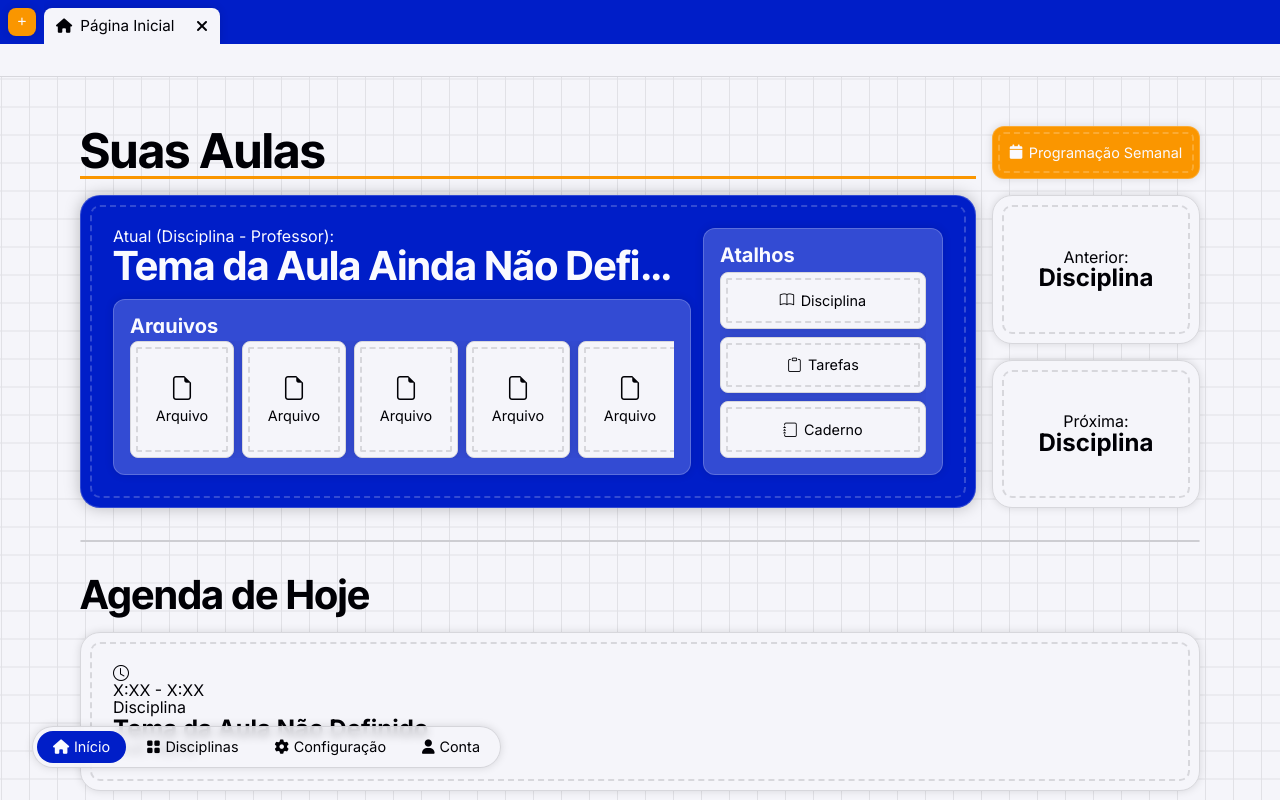
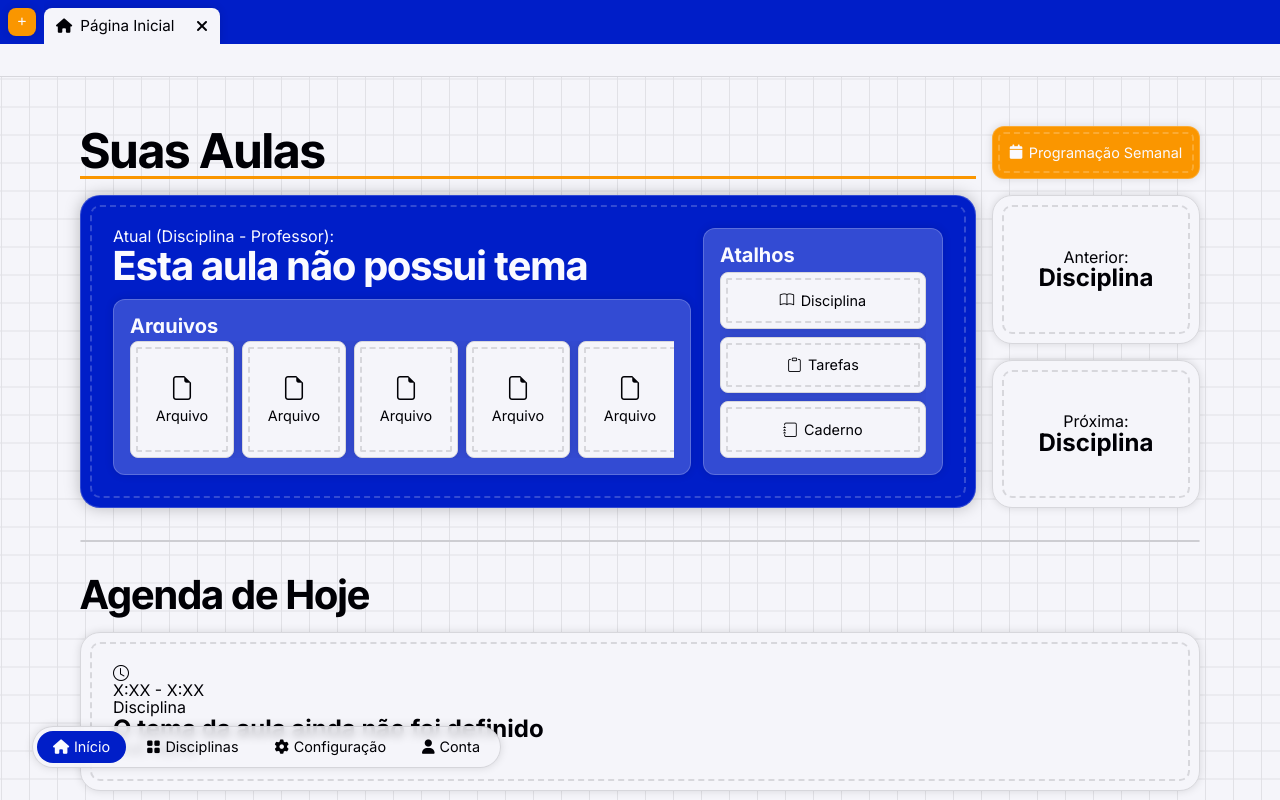
Before and after one commit to Test-User-KL/Plataforma-Odette, a React (Vite) app: page / in a window 1280 px wide. Built offline with nearby package versions, Linux system fonts and the light colour scheme.

Commit message:
Slight Changes

```diff
--- a/src/pages/HomePage.tsx
+++ b/src/pages/HomePage.tsx
@@ -12,7 +12,7 @@ export default function HomePage() {
                         <div className="current-class">
                             <div className="texts">
                                 <p>Atual (Disciplina - Professor):</p>
-                                <h2>Tema da Aula Ainda Não Definido</h2>
+                                <h2>Esta aula não possui tema</h2>
                             </div>
                             <div className="files">
                                 <h6>Arquivos</h6>
@@ -97,7 +97,7 @@ export default function HomePage() {
                             <p className="class-subject">Disciplina</p>
                         </div>
                         <div>
-                            <h5>Tema da Aula Não Definido</h5>
+                            <h5>O tema da aula ainda não foi definido</h5>
                             <p>Prof. Nome</p>
                         </div>
                     </div>
```
